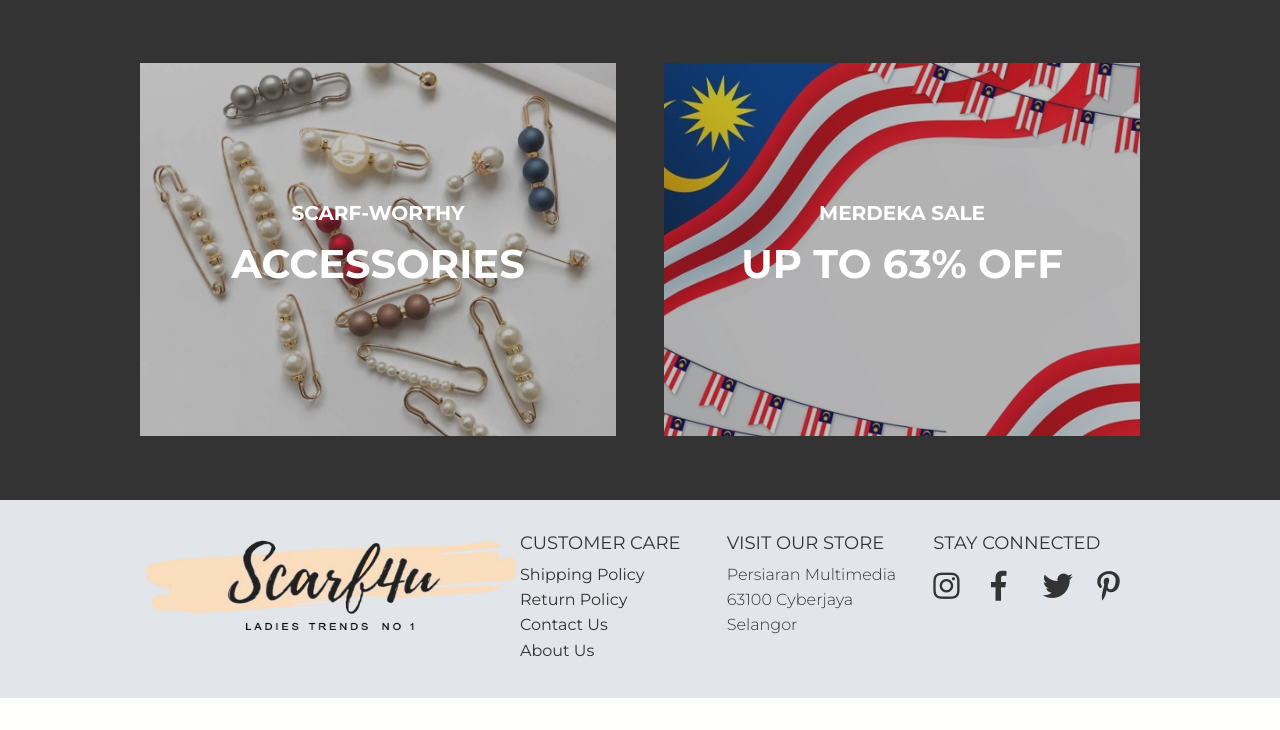
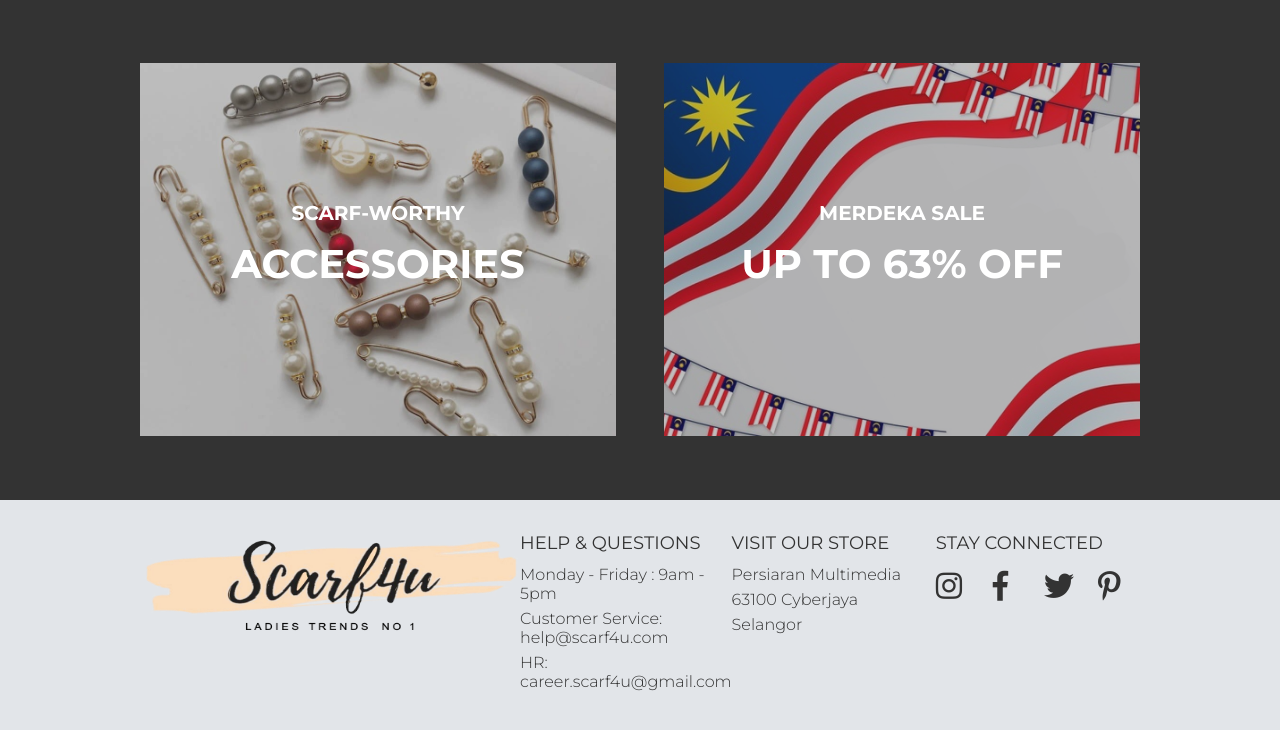
Before and after one commit to sabrinasyazwani97/WebAppAssignment, a PHP site: page /home.php in a window 1280 px wide. Shown: the part 1783-2513 px from the top of the page. Before the commit the page ends 2481 px from the top, so only its background shows below. Run offline with PHP 8.4, Linux system fonts and the light colour scheme; some libraries are stand-ins or nearby versions.

Commit message:
Update scarf-footer.inc.php

```diff
--- a/scarf-footer.inc.php
+++ b/scarf-footer.inc.php
@@ -5,13 +5,12 @@
             <img src="images/logo.png" alt="" style="float:left" width="380px" height="100px">
         </div>
 
-        <div class="ftr-customer">
-            <h4>Customer Care</h4>
+        <div class="ftr-questions">
+            <h4>Help & Questions</h4>
             <ul>
-                <li><a href="#">Shipping Policy</a></li>
-                <li><a href="#">Return Policy</a></li>
-                <li><a href="#">Contact Us</a></li>
-                <li><a href="#">About Us</a></li>
+                <li><p>Monday - Friday : 9am - 5pm</p></li>
+                <li><p><a href="mailto:help@scarf4u.com">Customer Service: help@scarf4u.com</a></p></li>
+                <li><p><a href="mailto:career.scarf4u@gmail.com">HR: career.scarf4u@gmail.com</a></p></li>
             </ul>
         </div>
 
```
